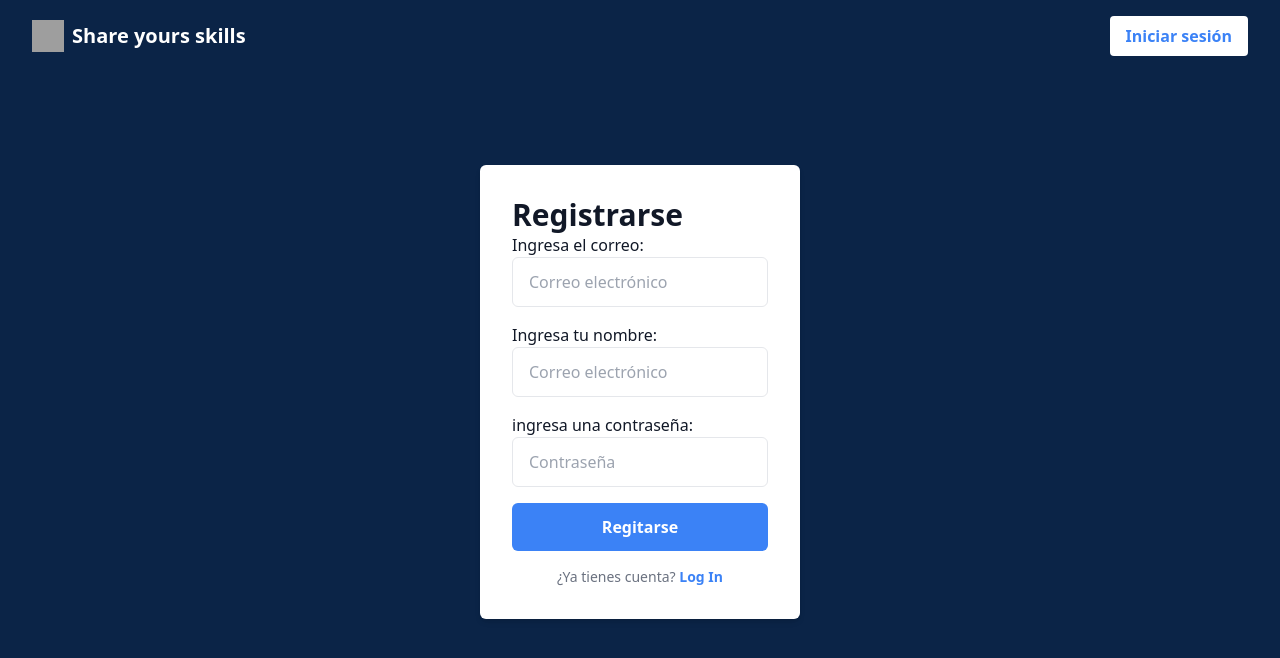
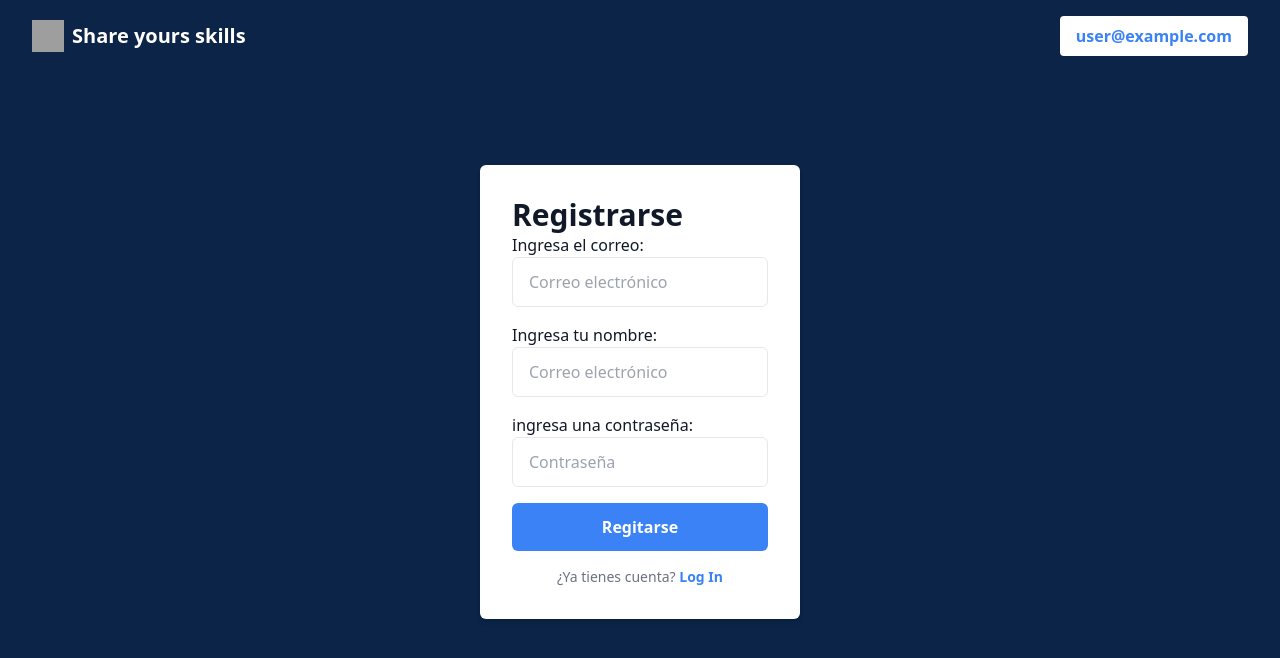
Before and after one commit to dayanMichelle/share-skills, a Next.js app: page /register in a window 1280 px wide. Shown: the top 658 px of the page. Built offline with nearby package versions, Linux system fonts and the light colour scheme; no server answers; sample sign-in values are in the browser's storage; grey boxes are pictures that could not be loaded.

Commit message:
header condicionado

```diff
--- a/src/app/register/page.tsx
+++ b/src/app/register/page.tsx
@@ -1,7 +1,15 @@
+"use client";
 import RegisterForm from "@/components/register/RegisterForm";
-import React from "react";
+import { useAuthContext } from "@/context/AuthContext";
+import { useRouter } from "next/router";
+import React, { useEffect } from "react";
 
 const page = () => {
+  const { user } = useAuthContext();
+  const router = useRouter();
+  useEffect(() => {
+    if (user == null) router.push("/");
+  }, [user]);
   return (
     <div style={{ marginTop: "-80px" }}>
       <RegisterForm />
--- a/src/components/header/Header.tsx
+++ b/src/components/header/Header.tsx
@@ -1,17 +1,19 @@
+"use client";
+import { useAuthContext } from "@/context/AuthContext";
 import Link from "next/link";
 
 export const Header = () => {
+  const { user } = useAuthContext();
+
   return (
     <header className="flex items-center justify-between py-4 px-8">
       <div className="flex items-center">
         {/* <Image width={200} height={200} className="h-8 w-8 text-white" src="https://upload.wikimedia.org/wikipedia/commons/thumb/f/f4/BMW_logo_%28gray%29.svg/2048px-BMW_logo_%28gray%29.svg.png" alt="Logo" /> */}
-        <Link href='/'>
+        <Link href="/">
           <img
-
             className="h-8 w-8 text-white"
             src="https://upload.wikimedia.org/wikipedia/commons/thumb/f/f4/BMW_logo_%28gray%29.svg/2048px-BMW_logo_%28gray%29.svg.png"
             alt="Logo"
-
           />
         </Link>
 
@@ -19,9 +21,21 @@ export const Header = () => {
           Share yours skills
         </h1>
       </div>
-      <Link href='login'  className="bg-white hover:bg-gray-200 text-blue-500 font-semibold py-2 px-4 rounded">
+      {user ? (
+        <Link
+        href="login"
+        className="bg-white hover:bg-gray-200 text-blue-500 font-semibold py-2 px-4 rounded"
+      >
+        {user.email}
+      </Link>
+      ) : (
+        <Link
+          href="login"
+          className="bg-white hover:bg-gray-200 text-blue-500 font-semibold py-2 px-4 rounded"
+        >
           Iniciar sesión
         </Link>
+      )}
     </header>
   );
 };
--- a/src/firebase/auth/signin.ts
+++ b/src/firebase/auth/signin.ts
@@ -5,7 +5,7 @@ import { signInWithEmailAndPassword, getAuth } from "firebase/auth";
 const auth = getAuth(firebase_app);
 
 export default async function signIn(email, password) {
-    console.log(email, password)
+
     let result = null,
         error = null;
     try {
```
Lines whose indentation alone changed are shown as unchanged.
